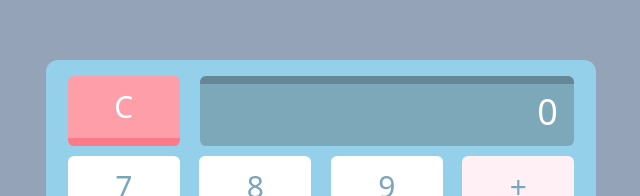
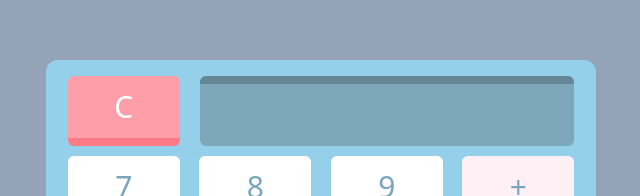
Before and after one commit to radualexeev/calculator, a React (Create React App) app in the folder client/: page / in a window 1280 px wide. Shown: the part 125-321 px from the top of the page, without its empty margins (319-959 px from the left). Built offline with nearby package versions, Linux system fonts and the light colour scheme.

Commit message:
remove inner style

```diff
--- a/client/src/components/Display.jsx
+++ b/client/src/components/Display.jsx
@@ -1,7 +1,5 @@
-export default function Display( {data} ) {
+export default function Display() {
     return (
-        <div className="text-white bg-[#7DA8BA] w-display h-display py-2 px-4 text-4xl rounded-md border-t-8 border-t-[#658695] text-right col-span-3">
-            {data}
-        </div>
+        <input className="display text-white bg-[#7DA8BA] w-display h-display py-2 px-4 text-4xl rounded-md border-t-8 border-t-[#658695] text-right col-span-3 outline-none cursor-context-menu caret-transparent" />
     );
 };
```
